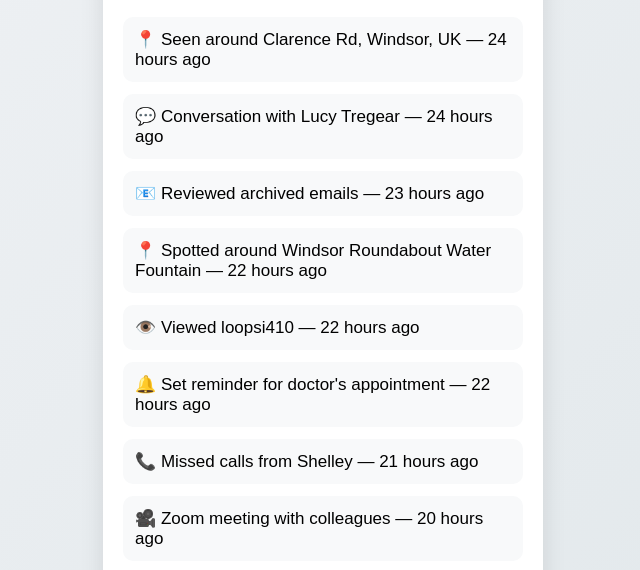
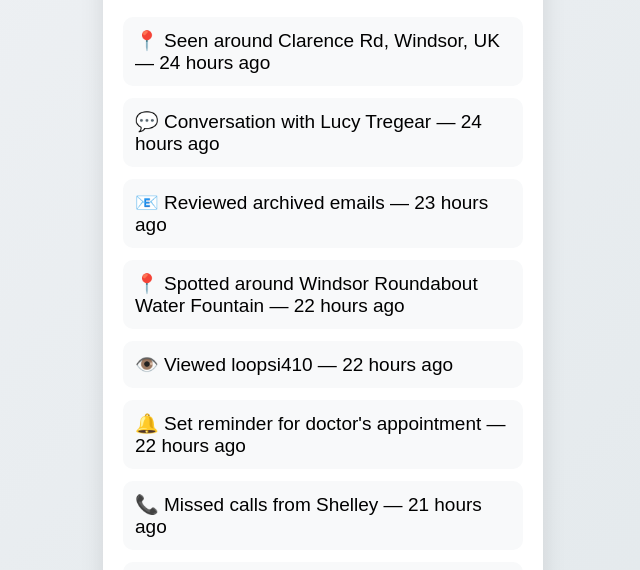
Before and after one commit to Holler3D/Ikrone, a plain HTML site: page index.html in a window 1280 px wide. Shown: the part 228-798 px from the top of the page, without its empty margins (317-957 px from the left). Drawn offline with Linux system fonts and the light colour scheme.

Commit message:
Update index.html

```diff
--- a/index.html
+++ b/index.html
@@ -57,7 +57,7 @@
     padding: 12px;
     border-radius: 10px;
     margin-bottom: 12px;
-    font-size: 17px;
+    font-size: 19px;
     display: flex;
     align-items: center;
     gap: 10px;
```
